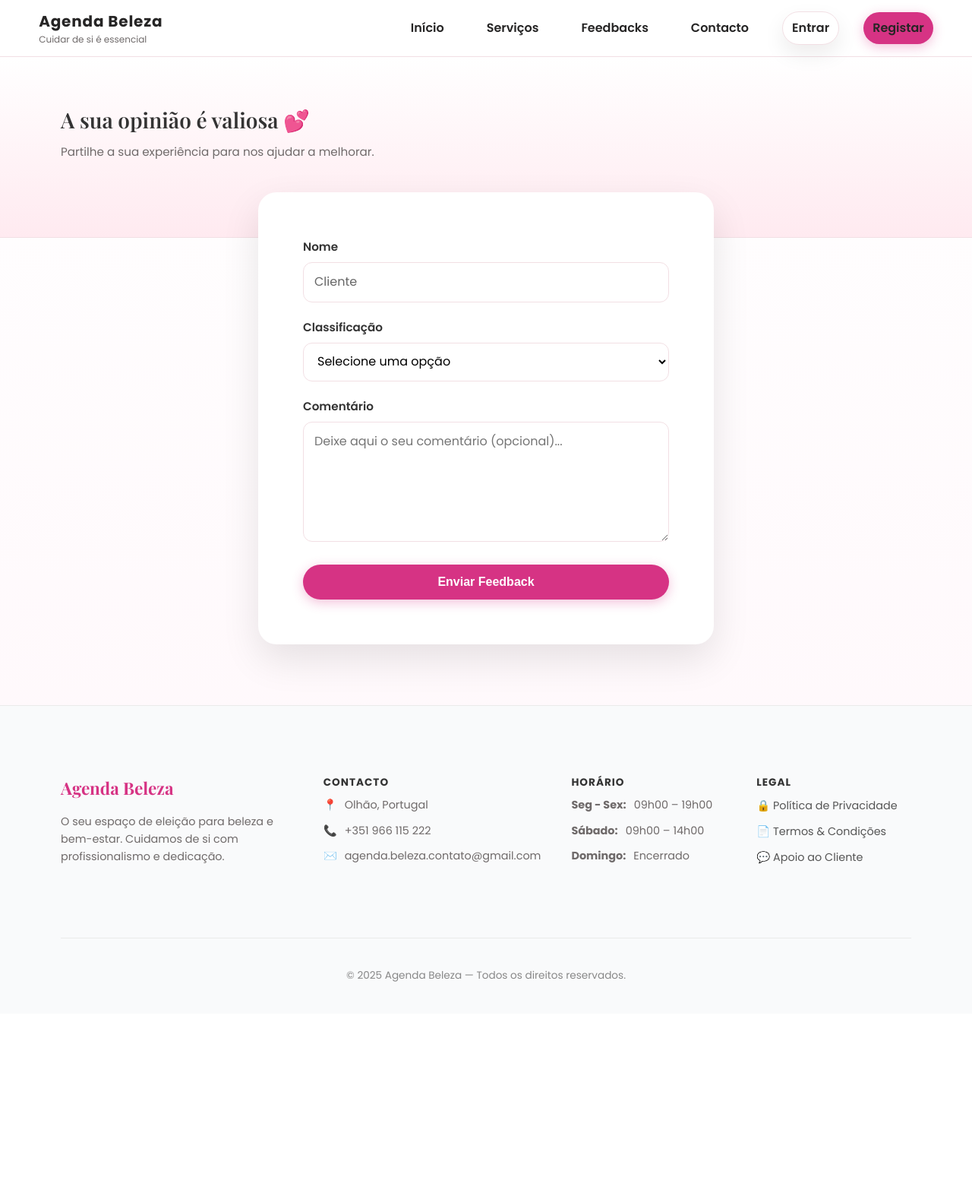
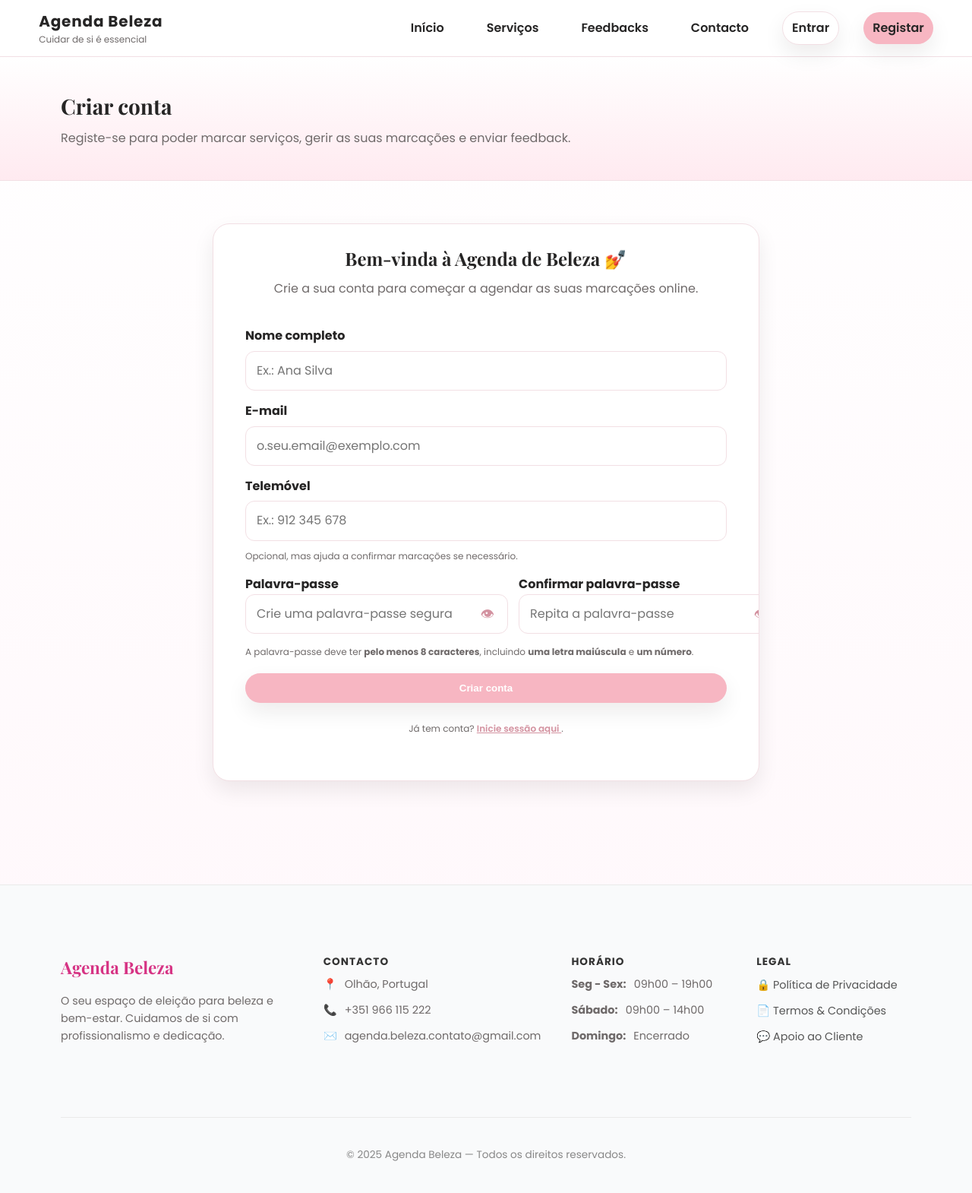
Before and after one commit to megui94/agenda-beleza, a Flask app: page /registar in a window 1280 px wide. Shown: the whole page at 76% size. Before the commit the page ends 1292 px from the top, so only its background shows below. Run offline with Flask 3, Linux system fonts and the light colour scheme.

Commit message:
atualizar site

```diff
--- a/templates/registar.html
+++ b/templates/registar.html
@@ -1,145 +1,168 @@
 {% extends "base.html" %}
-{% block title %}Dar Feedback • {{ super() }}{% endblock %}
+{% block title %}Criar conta • {{ super() }}{% endblock %}
 
 {% block content %}
 
-<!-- 1. HERO (Com espaço extra em baixo para o efeito flutuante) -->
-<section class="page-hero soft-gradient" style="padding-block-end: 100px; padding-block-start: 60px;">
-  <div class="container text-center">
-    <h1 class="hero-title">A sua opinião é valiosa 💕</h1>
-    <p class="hero-subtitle">
-      Partilhe a sua experiência para nos ajudar a melhorar.
-    </p>
+{# ===========================
+   HERO DO TOPO
+   =========================== #}
+<section class="page-hero">
+  <div class="container">
+    <h1>Criar conta</h1>
+    <p>Registe-se para poder marcar serviços, gerir as suas marcações e enviar feedback.</p>
   </div>
 </section>
 
-<!-- 2. FORMULÁRIO FLUTUANTE -->
-<section class="container relative-container">
+{# ===========================
+   FORMULÁRIO DE REGISTO
+   =========================== #}
+<section class="section">
+  <div class="container" style="max-width: 720px;">
 
-  <!-- CARTÃO QUE FLUTUA -->
-  <div class="floating-form-card">
-
-    <form method="POST" action="{{ url_for('feedback') }}" class="form">
-
-      <!-- Nome (Bloqueado, pois já sabemos quem é) -->
-      <div class="form-row">
-        <label for="nome">Nome</label>
-        <input type="text"
-               id="nome"
-               class="modern-input readonly-input"
-               value="{{ session.get('nome', 'Cliente') }}"
-               readonly>
+    <div class="card" style="padding: 26px 24px; border-radius: 22px;">
+      <div class="section-header" style="margin-bottom: 18px;">
+        <h2 class="section-title" style="font-size: 24px; margin-bottom: 6px;">
+          Bem-vinda à Agenda de Beleza 💅
+        </h2>
+        <p class="section-subtitle">
+          Crie a sua conta para começar a agendar as suas marcações online.
+        </p>
       </div>
 
-      <!-- Classificação -->
-      <div class="form-row">
-        <label for="classificacao">Classificação</label>
-        <div class="select-wrapper">
-            <select id="classificacao" name="classificacao" class="modern-input" required>
-              <option value="">Selecione uma opção</option>
-              <option value="5">⭐⭐⭐⭐⭐ - Excelente</option>
-              <option value="4">⭐⭐⭐⭐ - Muito Bom</option>
-              <option value="3">⭐⭐⭐ - Razoável</option>
-              <option value="2">⭐⭐ - Fraco</option>
-              <option value="1">⭐ - Muito Fraco</option>
-            </select>
+      <form
+        class="form form-book"
+        method="POST"
+        action="{{ url_for('registar') }}"
+        novalidate
+      >
+        {# NOME #}
+        <div class="form-row">
+          <label for="nome">Nome completo</label>
+          <input
+            type="text"
+            id="nome"
+            name="nome"
+            value="{{ request.form.get('nome', '') }}"
+            placeholder="Ex.: Ana Silva"
+            required
+          >
         </div>
-      </div>
 
-      <!-- Comentário -->
-      <div class="form-row">
-        <label for="comentario">Comentário</label>
-        <textarea id="comentario"
-                  name="comentario"
-                  class="modern-input"
-                  rows="5"
-                  placeholder="Deixe aqui o seu comentário (opcional)..."></textarea>
-      </div>
+        {# EMAIL #}
+        <div class="form-row">
+          <label for="email">E-mail</label>
+          <input
+            type="email"
+            id="email"
+            name="email"
+            value="{{ request.form.get('email', '') }}"
+            placeholder="o.seu.email@exemplo.com"
+            required
+          >
+        </div>
 
-      <!-- Botão de Enviar -->
-      <div class="form-actions" style="margin-block-start: 30px;">
-        <button type="submit" class="btn btn-primary btn-block">
-          Enviar Feedback
-        </button>
-      </div>
+        {# TELEFONE #}
+        <div class="form-row">
+          <label for="telefone">Telemóvel</label>
+          <input
+            type="tel"
+            id="telefone"
+            name="telefone"
+            value="{{ request.form.get('telefone', '') }}"
+            placeholder="Ex.: 912 345 678"
+          >
+          <span class="form-note">
+            Opcional, mas ajuda a confirmar marcações se necessário.
+          </span>
+        </div>
 
-    </form>
+        {# PASSWORD + CONFIRMAÇÃO #}
+        <div class="form-row two" style="position: relative;">
+          <div style="position: relative;">
+            <label for="password">Palavra-passe</label>
+            <input
+              type="password"
+              id="password"
+              name="password"
+              placeholder="Crie uma palavra-passe segura"
+              required
+            >
+            <button
+              type="button"
+              class="show-password"
+              data-target="#password"
+              aria-label="Mostrar/ocultar palavra-passe"
+            >
+              👁
+            </button>
+          </div>
+
+          <div style="position: relative;">
+            <label for="confirm_password">Confirmar palavra-passe</label>
+            <input
+              type="password"
+              id="confirm_password"
+              name="confirm_password"
+              placeholder="Repita a palavra-passe"
+              required
+            >
+            <button
+              type="button"
+              class="show-password"
+              data-target="#confirm_password"
+              aria-label="Mostrar/ocultar palavra-passe"
+            >
+              👁
+            </button>
+          </div>
+        </div>
+
+        <p class="form-note">
+          A palavra-passe deve ter <strong>pelo menos 8 caracteres</strong>, incluindo
+          <strong>uma letra maiúscula</strong> e <strong>um número</strong>.
+        </p>
+
+        {# BOTÃO SUBMETER #}
+        <div class="form-row" style="margin-top: 18px;">
+          <button type="submit" class="btn btn-primary" style="width: 100%;">
+            Criar conta
+          </button>
+        </div>
+
+        {# LINK PARA LOGIN #}
+        <div class="form-row" style="margin-top: 6px; text-align: center;">
+          <span class="form-note">
+            Já tem conta?
+            <a href="{{ url_for('login') }}" style="color: var(--pink-700); font-weight: 600;">
+              Inicie sessão aqui
+            </a>.
+          </span>
+        </div>
+      </form>
+    </div>
   </div>
 </section>
 
-<!-- ESTILOS ESPECÍFICOS -->
-<style>
-  /* Layout & Hero */
-  .page-hero { padding: 40px 0 20px; }
-  .hero-title { font-family: 'Playfair Display', serif; font-weight: 600; color: #333; margin-block-end: 5px; font-size: 2rem; }
-  .hero-subtitle { color: #6c757d; font-size: 0.95rem; margin: 0; }
+{# ===========================
+   JS: MOSTRAR / OCULTAR PASSWORD
+   (usa a classe .show-password já definida no CSS)
+   =========================== #}
+<script>
+  document.addEventListener("DOMContentLoaded", function () {
+    const toggles = document.querySelectorAll(".show-password");
 
-  /* Container Relativo para z-index */
-  .relative-container {
-      position: relative;
-      z-index: 10;
-  }
+    toggles.forEach(btn => {
+      btn.addEventListener("click", () => {
+        const targetSelector = btn.getAttribute("data-target");
+        const input = document.querySelector(targetSelector);
+        if (!input) return;
 
-  /* CARTÃO FLUTUANTE */
-  .floating-form-card {
-      background: #fff;
-      border-radius: 24px;
-      padding: 40px;
-      max-inline-size: 600px;
-      /* MARGEM NEGATIVA para puxar para cima */
-      margin: -60px auto 60px auto;
-
-      /* Sombra Premium */
-      box-shadow: 0 20px 50px rgba(0, 0, 0, 0.1);
-      border: 1px solid rgba(255, 255, 255, 0.8);
-  }
-
-  /* Inputs */
-  .form-row { margin-block-end: 20px; }
-  .form-row label { display: block; margin-block-end: 8px; font-weight: 600; color: #333; font-size: 0.95rem; }
-
-  .modern-input {
-      inline-size: 100%; padding: 12px 15px;
-      border: 1px solid #e2e8f0; border-radius: 12px;
-      font-size: 1rem; transition: all 0.2s; background-color: #fff;
-      font-family: inherit;
-  }
-  .modern-input:focus {
-      border-color: #fce4ec; background-color: #fff;
-      box-shadow: 0 0 0 4px rgba(214, 51, 132, 0.1); outline: none;
-  }
-
-  /* Input de Leitura (Nome) */
-  .readonly-input {
-      background-color: #f9fafb;
-      color: #666;
-      cursor: default;
-      border-color: #f1f1f1;
-  }
-
-  /* Select Wrapper (Para corrigir a seta no Firefox/Safari) */
-  .select-wrapper { position: relative; }
-
-  /* Botão */
-  .btn-block { inline-size: 100%; justify-content: center; padding: 14px; border-radius: 50px; font-size: 1rem; font-weight: 600; }
-  .btn-primary {
-      background-color: #d63384;
-      color: white;
-      border: none;
-      cursor: pointer;
-      transition: 0.3s;
-      box-shadow: 0 4px 15px rgba(214, 51, 132, 0.3);
-  }
-  .btn-primary:hover { background-color: #ad1457; transform: translateY(-2px); box-shadow: 0 10px 20px rgba(214, 51, 132, 0.4); }
-
-  /* Mobile */
-  @media (max-inline-size: 600px) {
-      .floating-form-card {
-          margin-block-start: -30px;
-          padding: 25px;
-          border-radius: 20px;
-      }
-  }
-</style>
+        const isPassword = input.type === "password";
+        input.type = isPassword ? "text" : "password";
+        btn.textContent = isPassword ? "🙈" : "👁";
+      });
+    });
+  });
+</script>
 
 {% endblock %}
```
Also changed, not shown: convert_passwords_flaskbcrypt.py (deleted, +0 -88 lines), teste_gmail_final.py (deleted, +0 -19 lines).
